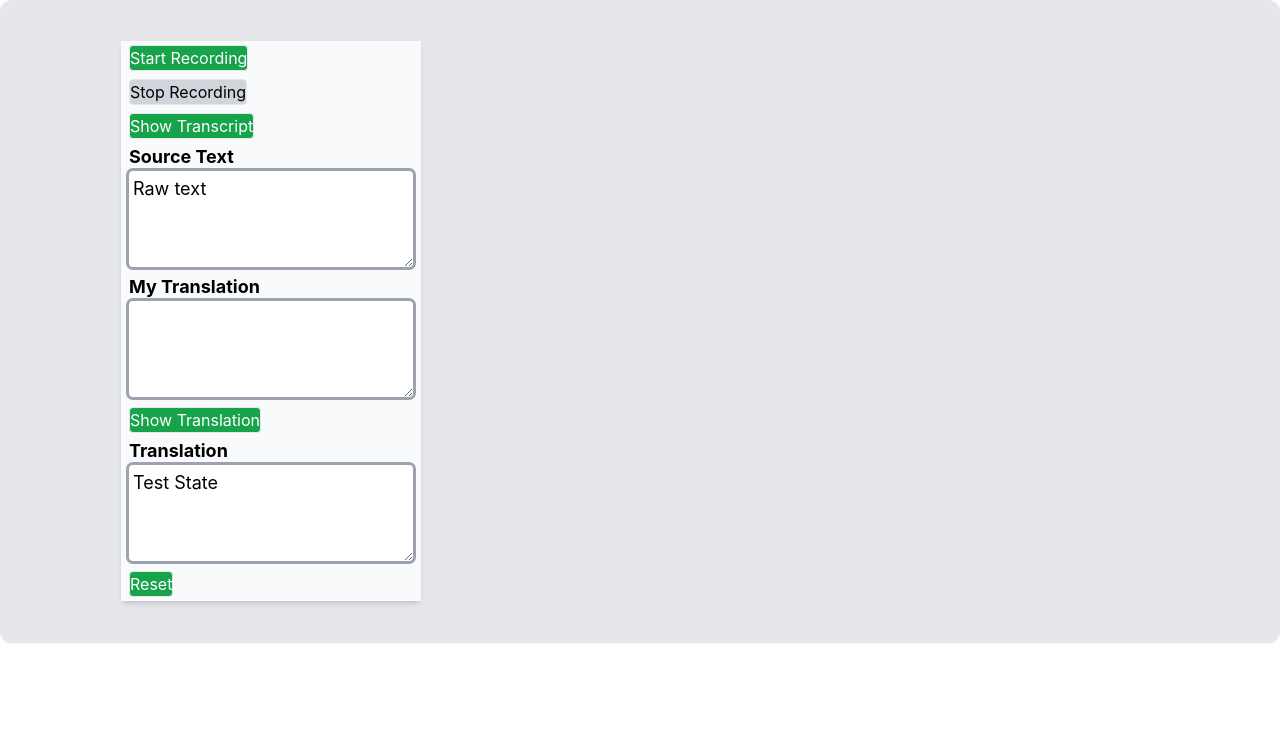
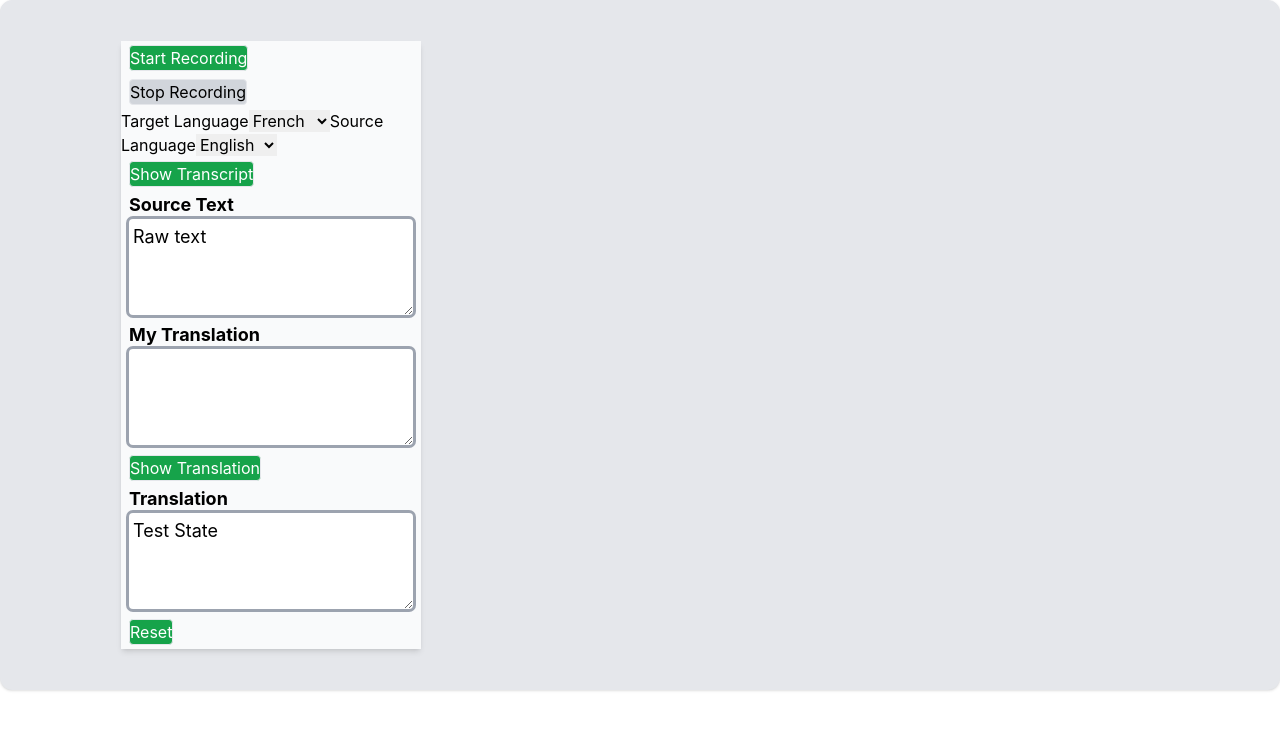
Before and after one commit to rickhall2000/ongoing-learning, a React (Create React App) app in the folder language-lessons/: page / in a window 1280 px wide. Shown: the top 730 px of the page. Built offline with nearby package versions, Linux system fonts and the light colour scheme; what mic-recorder-to-mp3 would draw is missing.

Commit message:
Create dropdowns for choosing languages

```diff
--- a/language-lessons/src/MyUI.js
+++ b/language-lessons/src/MyUI.js
@@ -1,7 +1,7 @@
 import React, { Children, useState } from 'react';
-import MicRecorder from 'mic-recorder-to-mp3'
 import { fetchTranslation } from "./API";
 import Button from "./components/Button"
+import LanguageDropDown from './components/LanguageDropDown';
 import Recorder from "./components/Recorder"
 
 
@@ -10,7 +10,6 @@ import Recorder from "./components/Recorder"
 // todo: make working Textarea component
 // todo: add permission check to record audio
 // todo: add drop downs for source and target languages
-
 
 
 function MyThing() {
@@ -34,13 +33,19 @@ function MyThing() {
     setGuessText("");
   }
 
+
   return (
     <div className="container bg-gray-50 ml-20 shadow-md w-1/4">
 
       <Recorder>
       </Recorder>
 
-
+      <div>
+        <label>Target Language</label>
+        <LanguageDropDown value={targetLanguage} callback={setTargetLanguage}></LanguageDropDown>
+        <label>Source Language</label>
+        <LanguageDropDown value={sourceLanguage} callback={setSourceLanguage}></LanguageDropDown>
+      </div>
       <div className="w-full px-2">
         <Button onClick={() => translateText()}>Show Transcript</Button>
       </div>
--- /dev/null
+++ b/language-lessons/src/components/LanguageDropDown.js
@@ -0,0 +1,12 @@
+const LanguageDropDown = ({value, callback}) => {
+    return (
+        <select value={value} onChange={(e) => callback(e.target.value) }>
+            <option value="en">English</option>
+            <option value="fr">French</option>
+            <option value="de">German</option>
+            <option value="es">Spanish</option>
+        </select>
+    )
+}
+
+export default LanguageDropDown;
```
